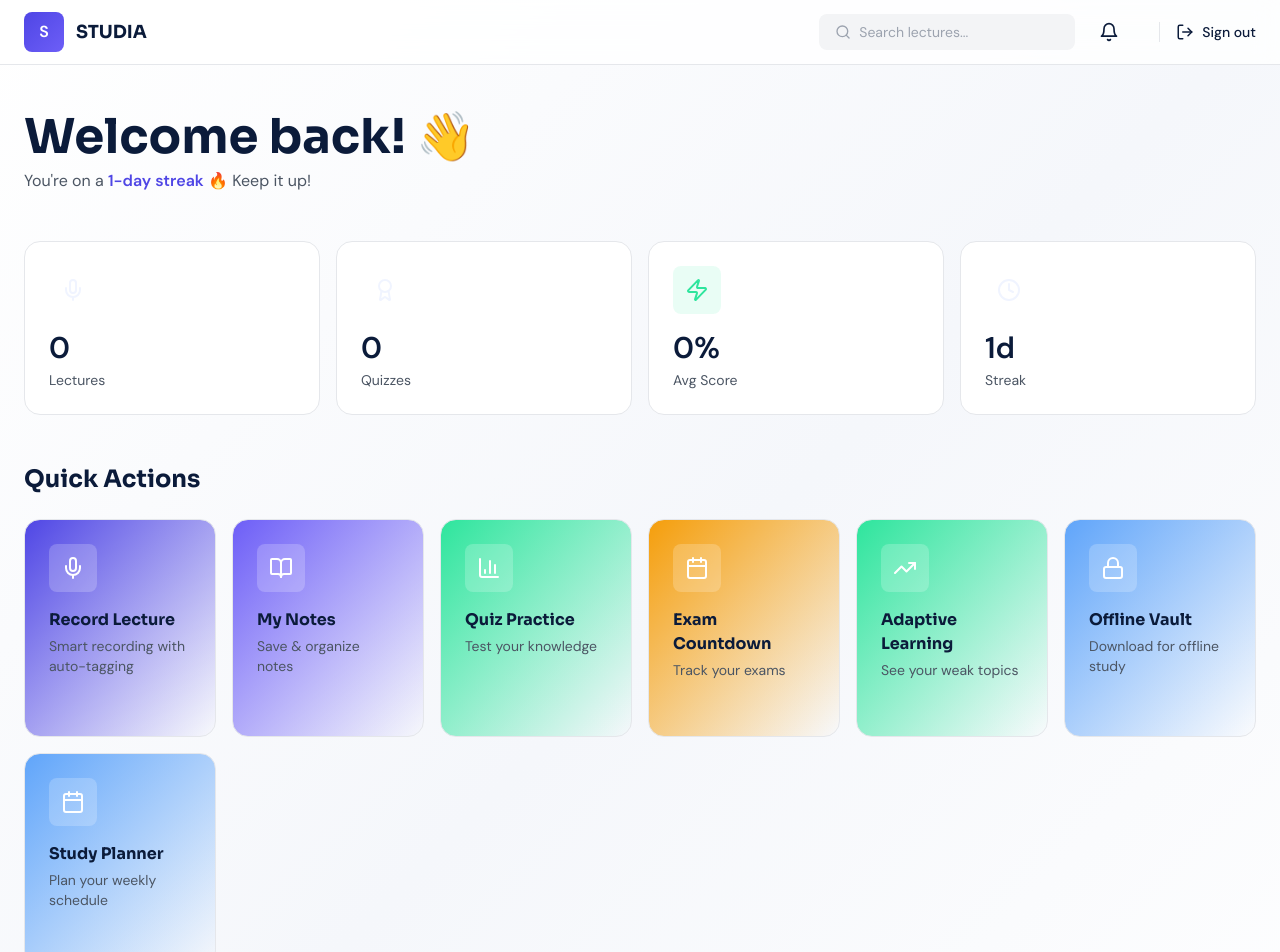
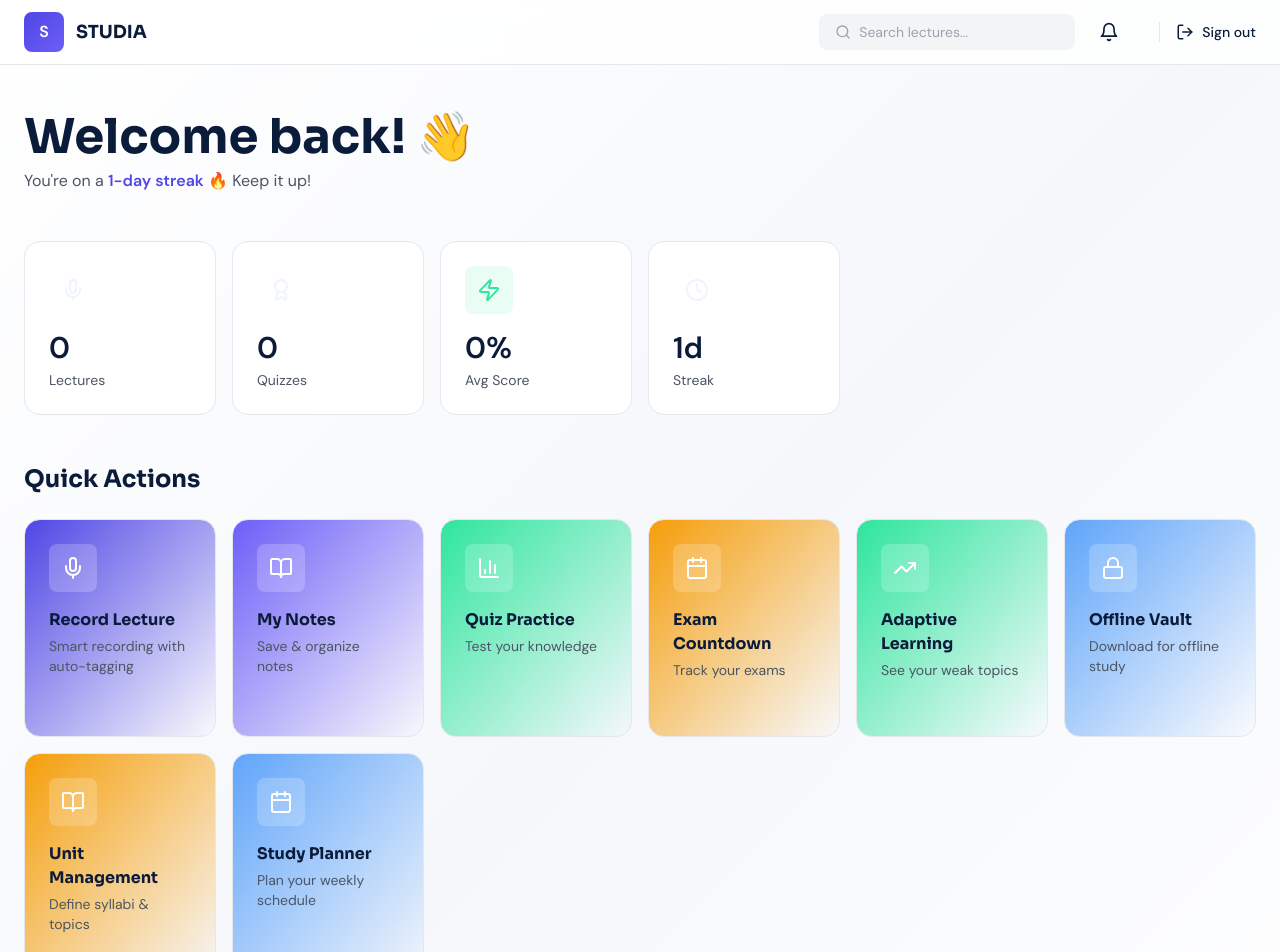
Before and after one commit to franklinemose19-alt/Studia-v2, a React (Vite) app: page /dashboard in a window 1280 px wide. Shown: the top 952 px of the page. Built offline with nearby package versions, Linux system fonts and the light colour scheme.

Commit message:
Update Dashboard.tsx

```diff
--- a/src/page/Dashboard.tsx
+++ b/src/page/Dashboard.tsx
@@ -34,6 +34,7 @@ export default function Dashboard() {
     { icon: Calendar, title: 'Exam Countdown', desc: 'Track your exams', path: '/exam-countdown', color: 'from-warning' },
     { icon: TrendingUp, title: 'Adaptive Learning', desc: 'See your weak topics', path: '/adaptive-learning', color: 'from-mint' },
     { icon: Lock, title: 'Offline Vault', desc: 'Download for offline study', path: '/offline-vault', color: 'from-light-blue' },
+    { icon: BookOpen, title: 'Unit Management', desc: 'Define syllabi & topics', path: '/units', color: 'from-warning' },
     { icon: Calendar, title: 'Study Planner', desc: 'Plan your weekly schedule', path: '/study-planner', color: 'from-light-blue' },
   ]
 
@@ -93,7 +94,7 @@ export default function Dashboard() {
           </div>
 
           {/* STATS GRID */}
-          <div className="grid md:grid-cols-2 lg:grid-cols-4 gap-4">
+          <div className="grid md:grid-cols-2 lg:grid-cols-6 gap-4">
             {statCards.map((stat, i) => (
               <motion.div
                 key={i}
```
